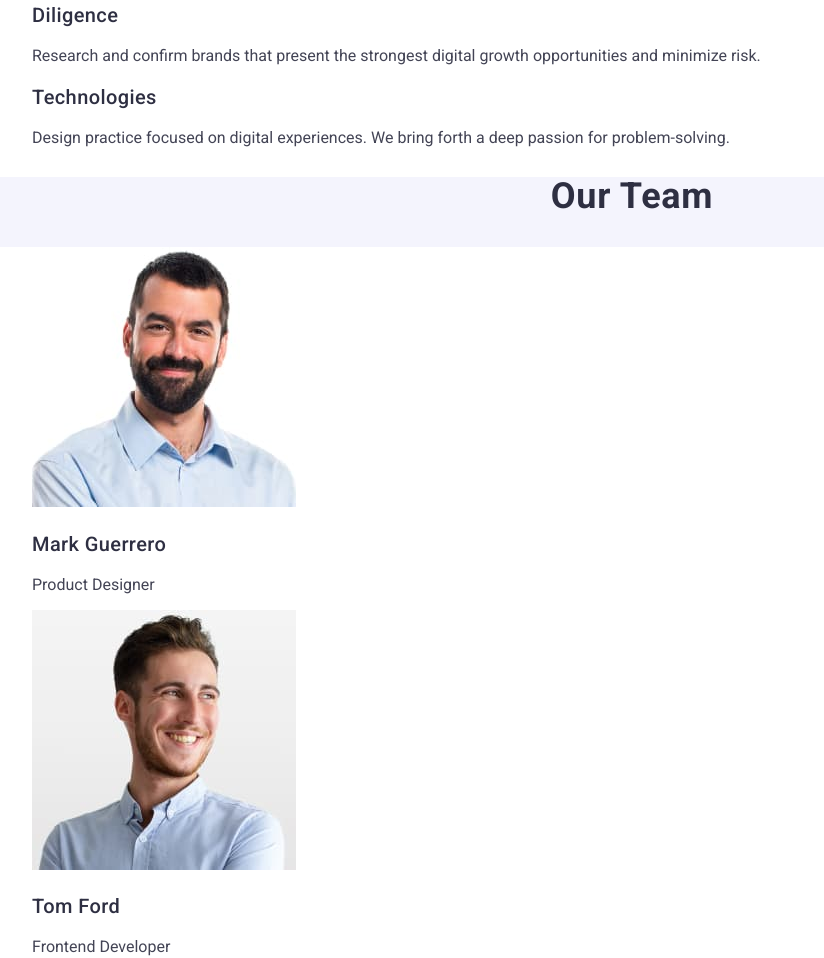
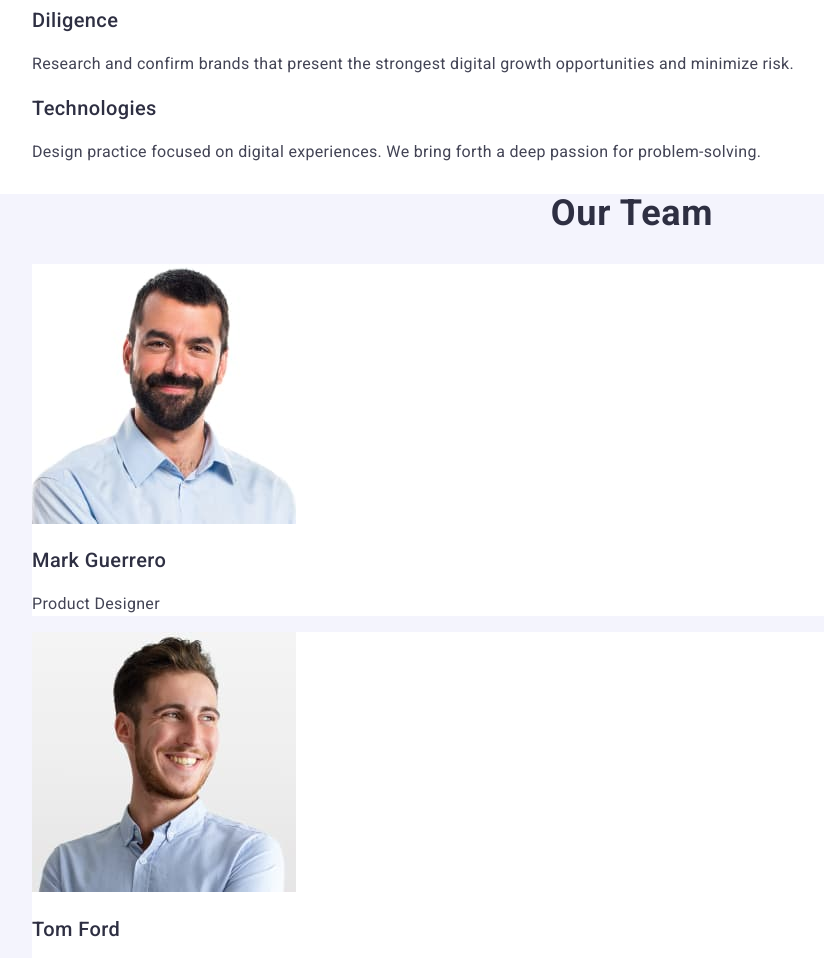
Before and after one commit to Viktoriia-Kudina/goit-markup-hw-02, a plain HTML site: page index.html in a window 1280 px wide. Shown: the part 618-1576 px from the top of the page, without its empty margins (8-832 px from the left). Drawn offline with nearby package versions, Linux system fonts and the light colour scheme.

Commit message:
add edits

```diff
--- a/css/styles.css
+++ b/css/styles.css
@@ -101,7 +101,7 @@ a {
   text-transform: capitalize;
 }
 
-.second-list {
+.second-item {
   background-color: #ffffff;
 }
 
@@ -115,6 +115,8 @@ a {
 
 .paragraph {
   font-size: 16px;
+  line-height: 1.5;
+  letter-spacing: 0.02em;
 }
 
 .footer-p {
--- a/index.html
+++ b/index.html
@@ -83,14 +83,14 @@
           </li>
           <li class="item">
             <h3 class="third-title">Diligence</h3>
-            <p>
+            <p class="paragraph">
               Research and confirm brands that present the strongest digital
               growth opportunities and minimize risk.
             </p>
           </li>
           <li class="item">
             <h3 class="third-title">Technologies</h3>
-            <p>
+            <p class="paragraph">
               Design practice focused on digital experiences. We bring forth a
               deep passion for problem-solving.
             </p>
@@ -101,7 +101,7 @@
       <section class="section-second">
         <h2 class="second-title">Our Team</h2>
         <ul class="second-list">
-          <li class="item">
+          <li class="second-item">
             <img
               src="./images/mark-guerrero.jpg"
               alt="mark-guerrero"
@@ -111,7 +111,7 @@
             <h3 class="third-title">Mark Guerrero</h3>
             <p class="paragraph">Product Designer</p>
           </li>
-          <li class="item">
+          <li class="second-item">
             <img
               src="./images/tom-ford.jpg"
               alt="tom-ford"
@@ -121,7 +121,7 @@
             <h3 class="third-title">Tom Ford</h3>
             <p class="paragraph">Frontend Developer</p>
           </li>
-          <li class="item">
+          <li class="second-item">
             <img
               src="./images/camila-garcia.jpg"
               alt="camila-garcia"
@@ -131,7 +131,7 @@
             <h3 class="third-title">Camila Garcia</h3>
             <p class="paragraph">Marketing</p>
           </li>
-          <li class="item">
+          <li class="second-item">
             <img
               src="./images/daniel-wilson.jpg"
               alt="daniel-wilson"
```
